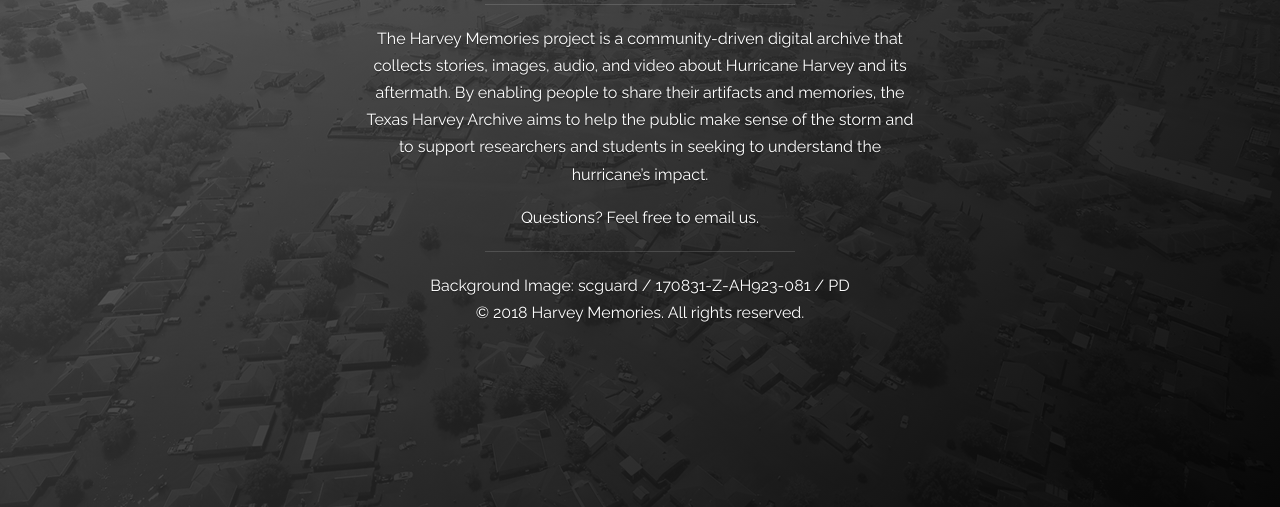
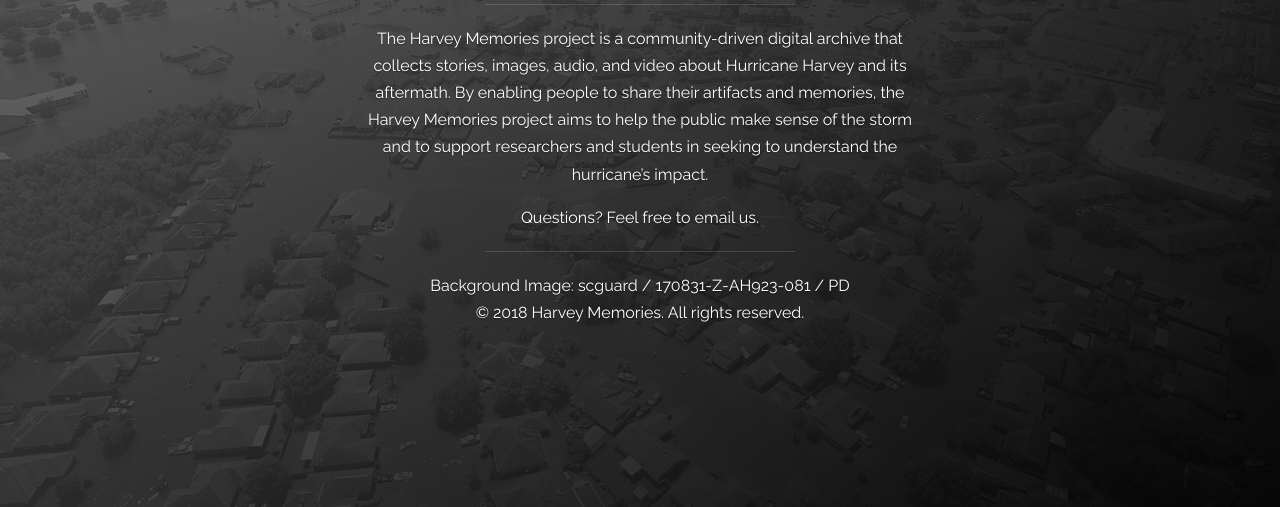
Before and after one commit to harveymemories/harveymemories.github.io, a plain HTML site: page index.html in a window 1280 px wide. Shown: the part 293-800 px from the top of the page. Drawn offline with nearby package versions, Linux system fonts and the light colour scheme.

Commit message:
Fixed naming error

```diff
--- a/index.html
+++ b/index.html
@@ -69,7 +69,7 @@
           <h1 class="panel-cover__title panel-title">Harvey Memories Project (Coming in Spring, 2018)</h1>
         </a>
         <hr class="panel-cover__divider">
-        <p class="panel-cover__description">The Harvey Memories project is a community-driven digital archive that collects stories, images, audio, and video about Hurricane Harvey and its aftermath. By enabling people to share their artifacts and memories, the Texas Harvey Archive aims to help the public make sense of the storm and to support researchers and students in seeking to understand the hurricane’s impact.</p>
+        <p class="panel-cover__description">The Harvey Memories project is a community-driven digital archive that collects stories, images, audio, and video about Hurricane Harvey and its aftermath. By enabling people to share their artifacts and memories, the Harvey Memories project aims to help the public make sense of the storm and to support researchers and students in seeking to understand the hurricane’s impact.</p>
         <br />
         <p class="panel-cover__description">Questions? Feel free to <a href="mailto:lspiro@rice.edu" title="Email Harvey Memories" target="_blank">email us</a>.</p>
         <hr class="panel-cover__divider">
```
